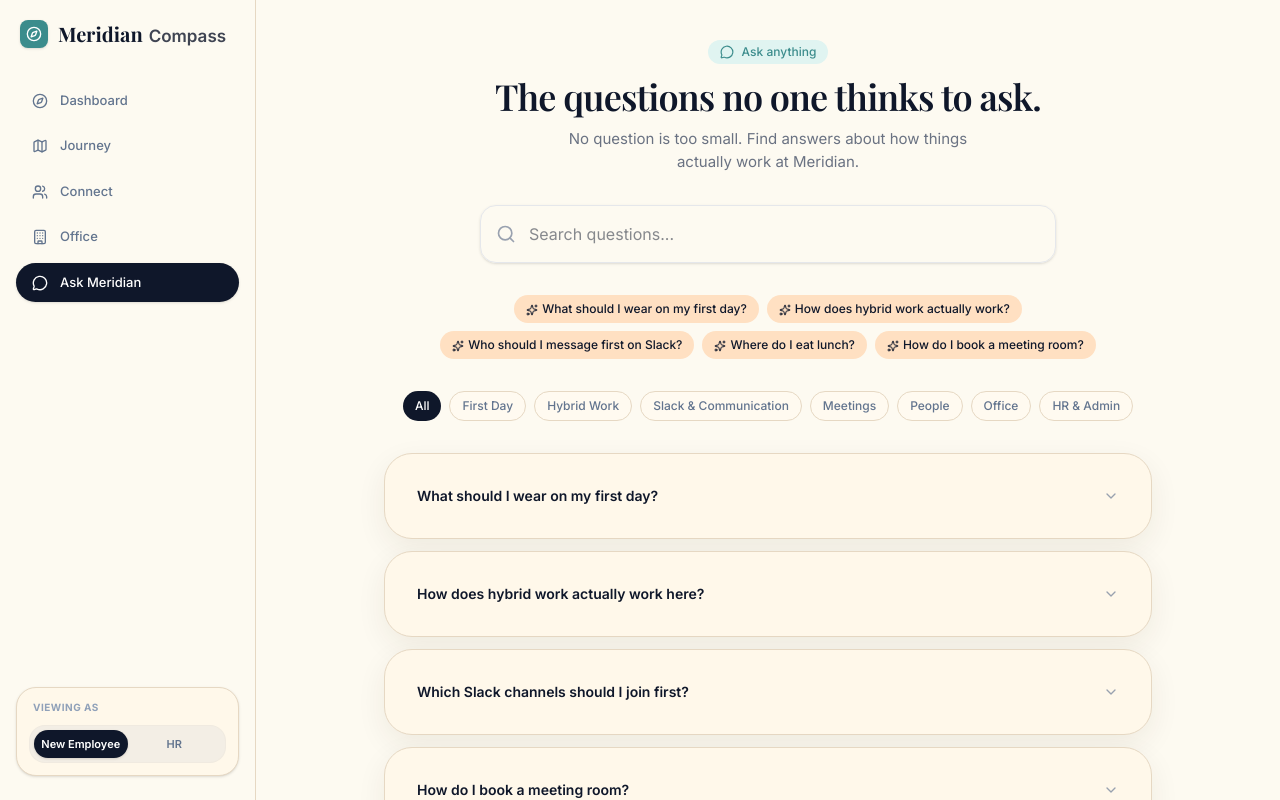
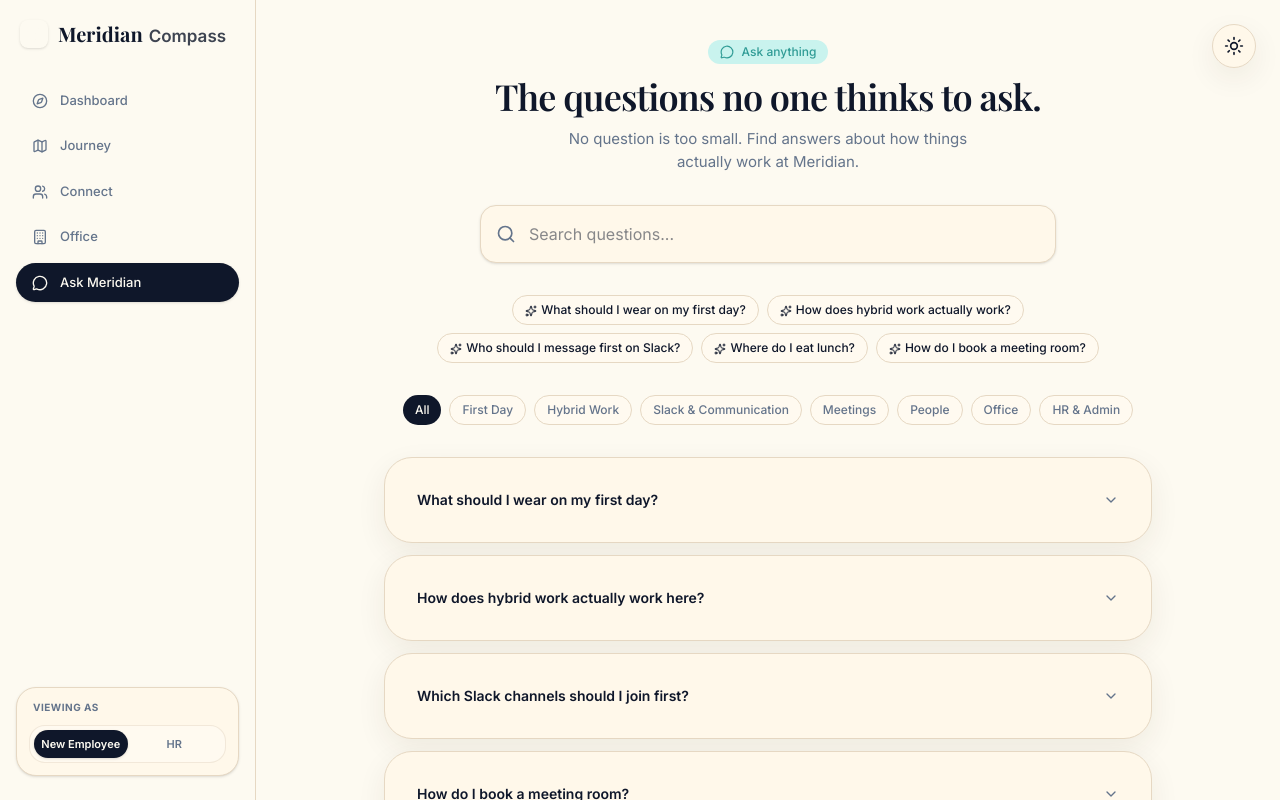
Before and after one commit to saftanoel/qubiz-meridian-project, a React (Vite) app in the folder frontend/: page /ask in a window 1280 px wide. Built offline with nearby package versions, Linux system fonts and the light colour scheme; a web font is replaced by a local one.

Commit message:
feat: implement global light/dark mode theme switching

```diff
--- /dev/null
+++ b/frontend/src/components/ThemeToggle.tsx
@@ -0,0 +1,42 @@
+import { useState, useEffect } from 'react';
+import { Sun, Moon } from 'lucide-react';
+import { motion } from 'framer-motion';
+
+export const ThemeToggle = () => {
+  const [theme, setTheme] = useState<'light' | 'dark'>(() => {
+    return (localStorage.getItem('meridian-theme') as 'light' | 'dark') || 'light';
+  });
+
+  useEffect(() => {
+    localStorage.setItem('meridian-theme', theme);
+    if (theme === 'dark') {
+      document.documentElement.setAttribute('data-theme', 'dark');
+    } else {
+      document.documentElement.removeAttribute('data-theme');
+    }
+  }, [theme]);
+
+  const toggleTheme = () => {
+    setTheme((prev) => (prev === 'light' ? 'dark' : 'light'));
+  };
+
+  return (
+    <button
+      onClick={toggleTheme}
+      className="fixed top-6 right-6 z-50 flex items-center justify-center w-11 h-11 rounded-full bg-card border border-border-warm shadow-soft hover:border-border-hover transition-all duration-300 group cursor-pointer"
+      aria-label="Toggle theme"
+    >
+      <motion.div
+        initial={false}
+        animate={{ rotate: theme === 'dark' ? 360 : 0, scale: theme === 'dark' ? 1 : 1 }}
+        transition={{ type: 'spring', stiffness: 200, damping: 10 }}
+      >
+        {theme === 'dark' ? (
+          <Moon className="w-5 h-5 text-text-main group-hover:text-accent-teal transition-colors" />
+        ) : (
+          <Sun className="w-5 h-5 text-text-main group-hover:text-accent-teal transition-colors" />
+        )}
+      </motion.div>
+    </button>
+  );
+};
--- a/frontend/src/index.css
+++ b/frontend/src/index.css
@@ -2,12 +2,29 @@
 @import "tailwindcss";
 
 @theme {
-  --color-warm-offwhite: #fdfaf1;
-  --color-deep-navy: #0f172a;
-  --color-soft-teal: #3b8c8c;
-  --color-light-mint: #e0f4f1;
+  --color-app: var(--app-bg);
+  --color-sidebar: var(--sidebar-bg);
+  --color-card: var(--card-bg);
+  --color-card-soft: var(--card-bg-soft);
+  --color-border-warm: var(--border-warm);
+  --color-border-hover: var(--border-warm-hover);
+  --color-text-main: var(--text-primary);
+  --color-text-muted: var(--text-muted);
+
+  --color-warm-offwhite: var(--app-bg);
+  --color-deep-navy: var(--text-primary);
+  --color-soft-teal: var(--accent-teal);
+  --color-light-mint: var(--accent-mint);
+  --color-subtle-peach: var(--accent-peach);
+
+  --color-slate-400: var(--text-muted);
+  --color-slate-500: var(--text-muted);
+  --color-slate-600: var(--text-muted);
+  --color-gray-400: var(--text-muted);
+  --color-gray-500: var(--text-muted);
+  --color-gray-600: var(--text-muted);
+
   --color-light-blue: #e2e8f0;
-  --color-subtle-peach: #ffe0c2;
   --color-subtle-yellow: #fefce8;
   --color-subtle-red: #fef2f2;
   --color-teal-soft: #bcebe7;
@@ -17,7 +34,7 @@
   --font-sans: "Inter", system-ui, sans-serif;
   --font-display: "Playfair Display", Georgia, serif;
 
-  --shadow-soft: 0 4px 20px -2px rgba(15, 23, 42, 0.03), 0 0 3px rgba(15, 23, 42, 0.02);
+  --shadow-soft: var(--shadow-soft-var);
 }
 
 @layer utilities {
@@ -27,49 +44,77 @@
 }
 
 @layer base {
+  :root {
+    --app-bg: #fdfaf1;
+    --sidebar-bg: #fdfaf1;
+    --card-bg: #fff8ea;
+    --card-bg-soft: #fffaf0;
+    --border-warm: #e6d8c3;
+    --border-warm-hover: #d8c4a8;
+    --text-primary: #0f172a;
+    --text-muted: #64748b;
+    --accent-teal: #2f9b95;
+    --accent-mint: #c9f3ee;
+    --accent-peach: #ffd9bd;
+    --shadow-soft-var: 0 10px 30px rgba(55, 40, 20, 0.07);
+  }
+
+  [data-theme="dark"] {
+    --app-bg: #101820;
+    --sidebar-bg: #121c26;
+    --card-bg: #1c2935;
+    --card-bg-soft: #22313f;
+    --border-warm: #314151;
+    --border-warm-hover: #475569;
+    --text-primary: #f8efe0;
+    --text-muted: #c8bca9;
+    --accent-teal: #5fd6c9;
+    --accent-mint: #244c4a;
+    --accent-peach: #8b5e3c;
+    --shadow-soft-var: 0 12px 34px rgba(0, 0, 0, 0.28);
+  }
+
   body {
-    background-color: var(--color-warm-offwhite);
-    color: var(--color-deep-navy);
+    background-color: var(--app-bg);
+    color: var(--text-primary);
     font-family: var(--font-sans);
     -webkit-font-smoothing: antialiased;
     -moz-osx-font-smoothing: grayscale;
+    transition: background-color 0.3s ease, color 0.3s ease;
   }
 
   ::selection {
-    background-color: var(--color-deep-navy);
-    color: var(--color-warm-offwhite);
+    background-color: var(--text-primary);
+    color: var(--app-bg);
   }
 }
 
 @layer utilities {
   .card {
-    @apply bg-[#fff8ea] rounded-[28px] shadow-[0_10px_30px_rgba(55,40,20,0.07)] border border-[#e6d8c3] p-8;
+    @apply bg-card rounded-[28px] shadow-soft border border-border-warm p-8 transition-colors duration-300;
   }
   .card-compact {
-    @apply bg-[#fff8ea] rounded-2xl shadow-[0_6px_25px_rgba(55,40,20,0.06)] border border-[#e6d8c3] p-5;
+    @apply bg-card rounded-2xl shadow-soft border border-border-warm p-5 transition-colors duration-300;
   }
   .card-mint {
-    @apply bg-light-mint rounded-[28px] shadow-[0_10px_30px_rgba(55,40,20,0.07)] border border-transparent p-8;
+    @apply bg-light-mint rounded-[28px] shadow-soft border border-transparent p-8 transition-colors duration-300;
   }
   .card-blue {
-    @apply bg-light-blue rounded-[28px] shadow-[0_10px_30px_rgba(55,40,20,0.07)] border border-transparent p-8;
+    @apply bg-light-blue rounded-[28px] shadow-soft border border-transparent p-8 transition-colors duration-300;
   }
   .card-peach {
-    @apply bg-subtle-peach rounded-[28px] shadow-[0_10px_30px_rgba(55,40,20,0.07)] border border-transparent p-8;
+    @apply bg-subtle-peach rounded-[28px] shadow-soft border border-transparent p-8 transition-colors duration-300;
   }
   .card-warning {
-    @apply bg-subtle-red rounded-[28px] shadow-[0_10px_30px_rgba(55,40,20,0.07)] border border-red-100 p-8;
+    @apply bg-subtle-red rounded-[28px] shadow-soft border border-red-100 p-8 transition-colors duration-300;
   }
   .btn-primary {
-    @apply bg-deep-navy text-white rounded-full px-5 py-2.5 font-medium hover:bg-slate-800 transition-all cursor-pointer shadow-sm;
+    @apply bg-text-main text-app rounded-full px-5 py-2.5 font-medium hover:opacity-90 transition-all cursor-pointer shadow-sm;
   }
   .btn-secondary {
-    @apply bg-[#fff8ea] text-deep-navy border border-[#e6d8c3] rounded-full px-5 py-2.5 font-medium hover:bg-[#f5eade] hover:border-[#d8c4a8] hover:shadow-sm transition-all cursor-pointer shadow-[0_2px_10px_rgba(55,40,20,0.04)];
+    @apply bg-card text-text-main border border-border-warm rounded-full px-5 py-2.5 font-medium hover:bg-card-soft hover:border-border-hover hover:shadow-sm transition-all cursor-pointer shadow-[0_2px_10px_rgba(55,40,20,0.04)];
   }
   .font-display {
     font-family: var(--font-display);
   }
-  .font-serif-elegant {
-    font-family: var(--font-serif);
-  }
 }
--- a/frontend/src/layouts/MainLayout.tsx
+++ b/frontend/src/layouts/MainLayout.tsx
@@ -3,6 +3,7 @@ import { Outlet, NavLink, Link, useNavigate } from 'react-router-dom';
 import { Compass, Map, Users, MessageCircle, ShieldCheck, Building } from 'lucide-react';
 import { clsx } from 'clsx';
 import { twMerge } from 'tailwind-merge';
+import { ThemeToggle } from '../components/ThemeToggle';
 
 function cn(...inputs: (string | undefined | null | false)[]) {
   return twMerge(clsx(inputs));
@@ -30,19 +31,19 @@ const MainLayout = () => {
   const visibleNavItems = navItems.filter((item) => item.roles.includes(role));
 
   return (
-    <div className="h-[100dvh] flex flex-col md:flex-row font-sans overflow-hidden bg-warm-offwhite">
+    <div className="h-[100dvh] flex flex-col md:flex-row font-sans overflow-hidden bg-app text-text-main transition-colors duration-300">
       {/* Sidebar */}
-      <aside className="w-full md:w-64 bg-warm-offwhite flex flex-col shrink-0 border-r border-[#e6d8c3] md:h-full z-10">
+      <aside className="w-full md:w-64 bg-sidebar flex flex-col shrink-0 border-r border-border-warm md:h-full z-10 transition-colors duration-300">
         {/* Logo */}
         <div className="p-5 pb-2">
           <Link to="/" className="inline-block cursor-pointer">
-            <h1 className="text-xl font-bold text-deep-navy flex items-center gap-2.5 hover:opacity-80 transition-opacity">
-              <div className="w-7 h-7 rounded-lg bg-soft-teal grid place-items-center shadow-sm">
-                <Compass className="w-4 h-4 text-white" />
+            <h1 className="text-xl font-bold text-text-main flex items-center gap-2.5 hover:opacity-80 transition-opacity">
+              <div className="w-7 h-7 rounded-lg bg-accent-teal grid place-items-center shadow-sm">
+                <Compass className="w-4 h-4 text-app" />
               </div>
               <div className="flex items-baseline gap-1.5">
                 <span className="font-display">Meridian</span>
-                <span className="font-sans text-[17px] font-semibold text-deep-navy/80">Compass</span>
+                <span className="font-sans text-[17px] font-semibold opacity-80">Compass</span>
               </div>
             </h1>
           </Link>
@@ -57,10 +58,10 @@ const MainLayout = () => {
               end={item.path === '/'}
               className={({ isActive }) =>
                 cn(
-                  'flex items-center gap-3 px-4 py-2.5 rounded-full text-[13px] font-medium transition-all',
+                  'flex items-center gap-3 px-4 py-2.5 rounded-full text-[13px] font-medium transition-all cursor-pointer',
                   isActive
-                    ? 'bg-deep-navy text-white shadow-sm'
-                    : 'text-slate-500 hover:bg-[#ebe1d1] hover:text-deep-navy'
+                    ? 'bg-text-main text-app shadow-sm'
+                    : 'text-text-muted hover:bg-card-soft hover:text-text-main'
                 )
               }
             >
@@ -72,14 +73,14 @@ const MainLayout = () => {
 
         {/* Role Switcher */}
         <div className="p-4 pb-6 mt-auto">
-          <div className="bg-[#fff8ea] rounded-[20px] p-3 shadow-sm border border-[#e6d8c3] relative overflow-hidden">
-            <div className="text-[10px] font-bold text-slate-400 uppercase tracking-wider mb-2.5 px-1">Viewing as</div>
-            <div className="flex bg-[#f3eee5] p-1 rounded-[16px] border border-[#eee7dc]/50">
+          <div className="bg-card rounded-[20px] p-3 shadow-sm border border-border-warm relative overflow-hidden transition-colors duration-300">
+            <div className="text-[10px] font-bold text-text-muted uppercase tracking-wider mb-2.5 px-1">Viewing as</div>
+            <div className="flex bg-card-soft p-1 rounded-[16px] border border-border-warm/50 transition-colors duration-300">
               <button
                 onClick={() => handleRoleChange('employee')}
                 className={cn(
                   "flex-1 text-[11px] font-semibold py-1.5 rounded-full transition-all cursor-pointer text-center",
-                  role === 'employee' ? 'bg-deep-navy text-white shadow-sm' : 'text-slate-500 hover:text-deep-navy hover:bg-[#ebe4d8]'
+                  role === 'employee' ? 'bg-text-main text-app shadow-sm' : 'text-text-muted hover:text-text-main hover:bg-card'
                 )}
               >
                 New Employee
@@ -88,7 +89,7 @@ const MainLayout = () => {
                 onClick={() => handleRoleChange('hr')}
                 className={cn(
                   "flex-1 text-[11px] font-semibold py-1.5 rounded-full transition-all cursor-pointer text-center",
-                  role === 'hr' ? 'bg-deep-navy text-white shadow-sm' : 'text-slate-500 hover:text-deep-navy hover:bg-[#ebe4d8]'
+                  role === 'hr' ? 'bg-text-main text-app shadow-sm' : 'text-text-muted hover:text-text-main hover:bg-card'
                 )}
               >
                 HR
@@ -99,8 +100,9 @@ const MainLayout = () => {
       </aside>
 
       {/* Main Content */}
-      <main className="flex-1 bg-warm-offwhite overflow-y-auto h-[100dvh] relative">
+      <main className="flex-1 bg-app overflow-y-auto h-[100dvh] relative transition-colors duration-300">
         <div className="p-6 md:px-12 md:py-10 max-w-7xl mx-auto">
+          <ThemeToggle />
           <Outlet />
         </div>
       </main>
--- a/frontend/src/pages/AskMeridian.tsx
+++ b/frontend/src/pages/AskMeridian.tsx
@@ -45,7 +45,7 @@ const AskMeridian = () => {
           placeholder="Search questions..."
           value={searchTerm}
           onChange={(e) => setSearchTerm(e.target.value)}
-          className="w-full pl-12 pr-4 py-4 rounded-2xl border border-gray-200 shadow-sm focus:outline-none focus:ring-2 focus:ring-soft-teal/20 focus:border-soft-teal/30 text-base transition-all"
+          className="w-full pl-12 pr-4 py-4 rounded-2xl bg-card border border-border-warm shadow-sm focus:outline-none focus:ring-2 focus:ring-soft-teal/20 focus:border-soft-teal/30 text-base text-text-main transition-all"
         />
       </div>
 
@@ -55,7 +55,7 @@ const AskMeridian = () => {
           <button
             key={q}
             onClick={() => handleSuggestedClick(q)}
-            className="text-xs px-3 py-1.5 rounded-full bg-subtle-peach text-deep-navy font-medium hover:bg-amber-100 transition-colors cursor-pointer"
+            className="text-xs px-3 py-1.5 rounded-full bg-card-soft border border-border-warm text-text-main font-medium hover:bg-card transition-colors cursor-pointer"
           >
             <Sparkles className="w-3 h-3 inline mr-1" />
             {q}
@@ -71,8 +71,8 @@ const AskMeridian = () => {
             onClick={() => setActiveCategory(cat)}
             className={`text-xs px-3 py-1.5 rounded-full font-medium transition-all cursor-pointer ${
               activeCategory === cat
-                ? 'bg-deep-navy text-white'
-                : 'bg-[#fffaf0] text-slate-500 border border-[#e6d8c3] hover:border-[#d8c4a8]'
+                ? 'bg-text-main text-app'
+                : 'bg-card-soft text-text-muted border border-border-warm hover:border-border-hover'
             }`}
           >
             {cat}
@@ -106,10 +106,10 @@ const AskMeridian = () => {
                     exit={{ height: 0, opacity: 0 }}
                     className="overflow-hidden"
                   >
-                    <p className="mt-4 text-sm text-gray-600 pt-4 border-t border-gray-100 leading-relaxed">
+                    <p className="mt-4 text-sm text-text-muted pt-4 border-t border-border-warm leading-relaxed">
                       {faq.answer}
                     </p>
-                    <span className="inline-block mt-3 text-[10px] font-medium bg-gray-100 text-gray-500 px-2 py-0.5 rounded-full">
+                    <span className="inline-block mt-3 text-[10px] font-medium bg-card-soft border border-border-warm text-text-muted px-2 py-0.5 rounded-full">
                       {faq.category}
                     </span>
                   </motion.div>
```
Also changed, not shown: frontend/src/pages/Connect.tsx (+10 -10 lines), frontend/src/pages/Dashboard.tsx (+9 -9 lines), frontend/src/pages/HRView.tsx (+5 -5 lines), frontend/src/pages/Journey.tsx (+5 -5 lines).
